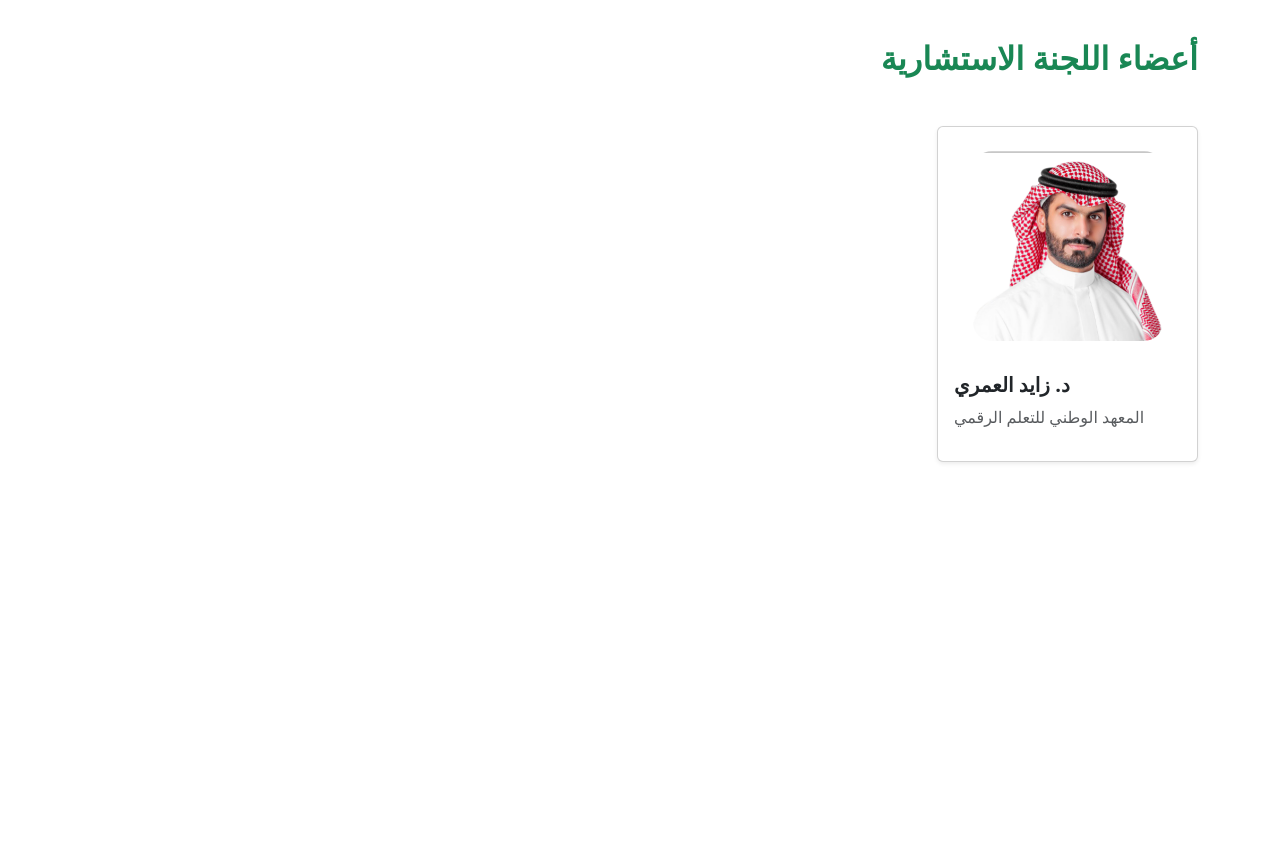
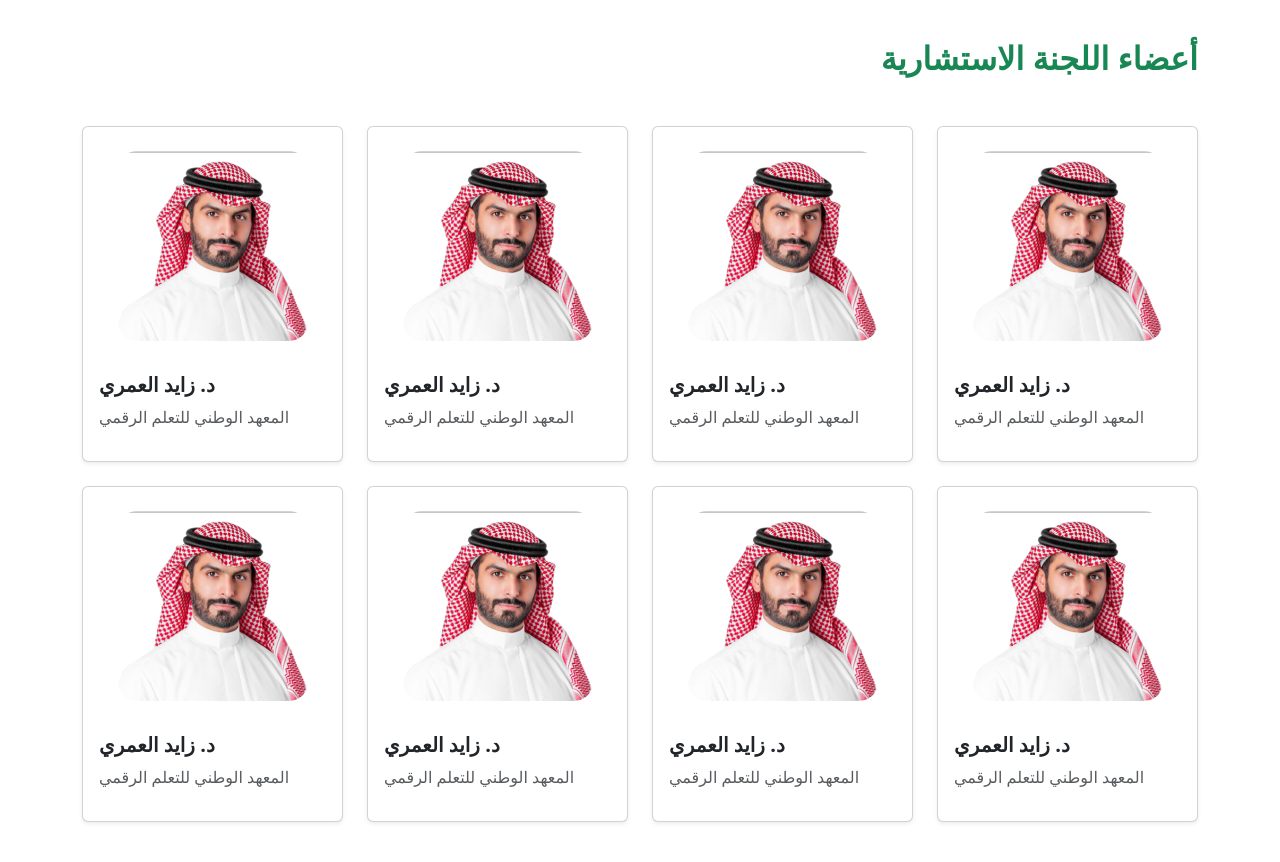
Before and after one commit to MEGAIDEATH/project--group2, a plain HTML site: page index.html in a window 1280 px wide. Shown: the part 780-1642 px from the top of the page. Before the commit the page ends 1290 px from the top, so only its background shows below. Drawn offline with nearby package versions, Linux system fonts and the light colour scheme.

Commit message:
Update index.html

```diff
--- a/index.html
+++ b/index.html
@@ -150,6 +150,89 @@
                     </div>
                 </div>
 
+                <div class="col">
+                    <div class="card shadow-sm text-center">
+                        <div class="profile-box mx-auto mt-4 overflow-hidden">
+                            <img src="img/Screenshot 2026-01-28 131917.png" class="img-fluid">
+                        </div>
+                        <div class="card-body">
+                            <h5 class="fw-bold text-end">د. زايد العمري</h5>
+                            <p class="text-muted text-end">المعهد الوطني للتعلم الرقمي</p>
+                        </div>
+                    </div>
+                </div>
+
+                <div class="col">
+                    <div class="card shadow-sm text-center">
+                        <div class="profile-box mx-auto mt-4 overflow-hidden">
+                            <img src="img/Screenshot 2026-01-28 131917.png" class="img-fluid">
+                        </div>
+                        <div class="card-body">
+                            <h5 class="fw-bold text-end">د. زايد العمري</h5>
+                            <p class="text-muted text-end">المعهد الوطني للتعلم الرقمي</p>
+                        </div>
+                    </div>
+                </div>
+
+                <div class="col">
+                    <div class="card shadow-sm text-center">
+                        <div class="profile-box mx-auto mt-4 overflow-hidden">
+                            <img src="img/Screenshot 2026-01-28 131917.png" class="img-fluid">
+                        </div>
+                        <div class="card-body">
+                            <h5 class="fw-bold text-end">د. زايد العمري</h5>
+                            <p class="text-muted text-end">المعهد الوطني للتعلم الرقمي</p>
+                        </div>
+                    </div>
+                </div>
+
+                <div class="col">
+                    <div class="card shadow-sm text-center">
+                        <div class="profile-box mx-auto mt-4 overflow-hidden">
+                            <img src="img/Screenshot 2026-01-28 131917.png" class="img-fluid">
+                        </div>
+                        <div class="card-body">
+                            <h5 class="fw-bold text-end">د. زايد العمري</h5>
+                            <p class="text-muted text-end">المعهد الوطني للتعلم الرقمي</p>
+                        </div>
+                    </div>
+                </div>
+
+                <div class="col">
+                    <div class="card shadow-sm text-center">
+                        <div class="profile-box mx-auto mt-4 overflow-hidden">
+                            <img src="img/Screenshot 2026-01-28 131917.png" class="img-fluid">
+                        </div>
+                        <div class="card-body">
+                            <h5 class="fw-bold text-end">د. زايد العمري</h5>
+                            <p class="text-muted text-end">المعهد الوطني للتعلم الرقمي</p>
+                        </div>
+                    </div>
+                </div>
+
+                <div class="col">
+                    <div class="card shadow-sm text-center">
+                        <div class="profile-box mx-auto mt-4 overflow-hidden">
+                            <img src="img/Screenshot 2026-01-28 131917.png" class="img-fluid">
+                        </div>
+                        <div class="card-body">
+                            <h5 class="fw-bold text-end">د. زايد العمري</h5>
+                            <p class="text-muted text-end">المعهد الوطني للتعلم الرقمي</p>
+                        </div>
+                    </div>
+                </div>
+
+                <div class="col">
+                    <div class="card shadow-sm text-center">
+                        <div class="profile-box mx-auto mt-4 overflow-hidden">
+                            <img src="img/Screenshot 2026-01-28 131917.png" class="img-fluid">
+                        </div>
+                        <div class="card-body">
+                            <h5 class="fw-bold text-end">د. زايد العمري</h5>
+                            <p class="text-muted text-end">المعهد الوطني للتعلم الرقمي</p>
+                        </div>
+                    </div>
+                </div>
                 <!-- انسخ هذا البلوك لتكرار الأعضاء -->
             </div>
         </div>
```
